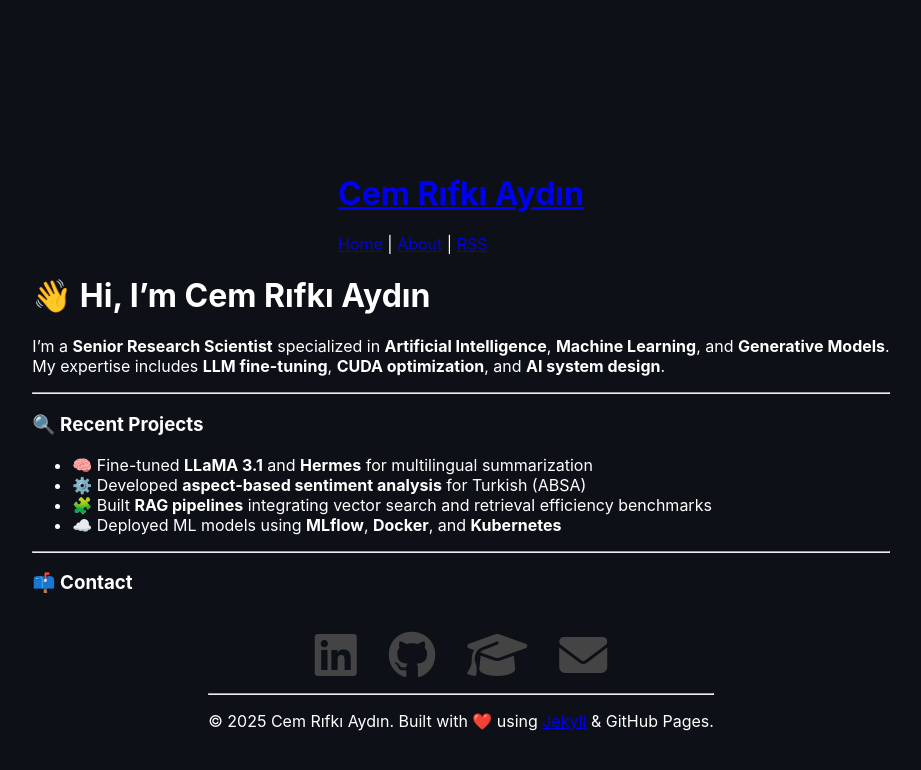
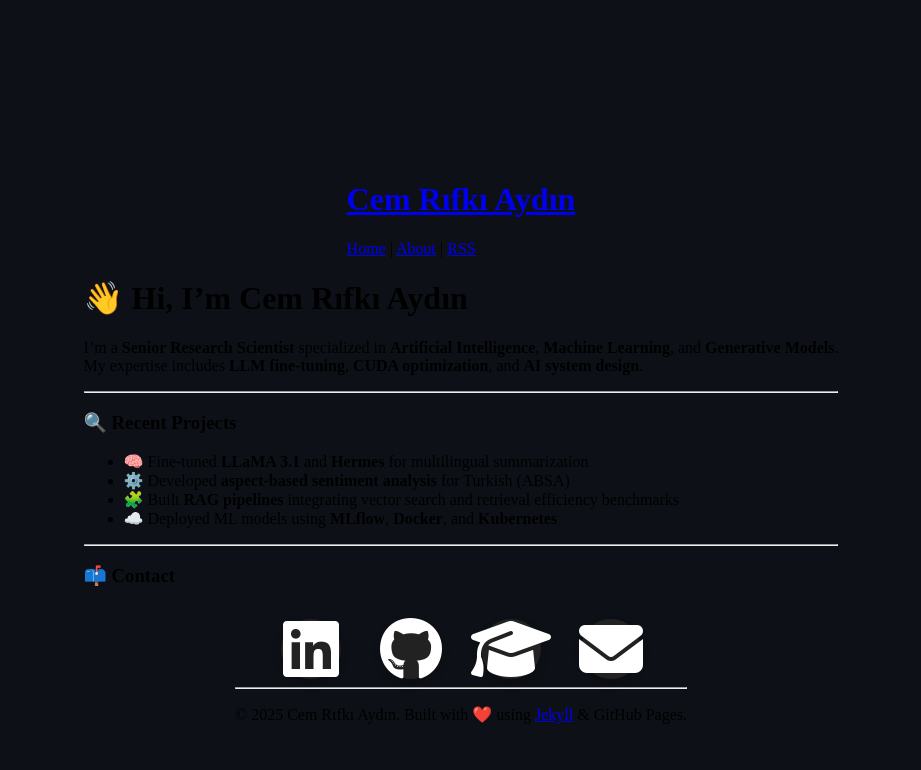
Before and after one commit to cemrifki/cemrifki.github.io, a Jekyll site: the page built from index.md, in a window 1280 px wide. Shown: the top 770 px of the page, without its empty margins (179-1100 px from the left). Built offline with Jekyll 4.4.1, drawn with Linux system fonts in a browser that asks for light colours.

Commit message:
Updated the .css file a bit further.

```diff
--- a/assets/css/style.css
+++ b/assets/css/style.css
@@ -1,27 +1,33 @@
 body {
-  font-family: 'Inter', sans-serif;
-  background-color: #0d1117;
-  color: #fff;
   display: flex;
   flex-direction: column;
   align-items: center;
   justify-content: center;
-  height: 100vh;
+  min-height: 100vh;
   margin: 0;
+  background-color: #0d1117;
 }
 
 .contact-icons {
   display: flex;
   justify-content: center;
-  gap: 2rem;
+  align-items: center; /* vertical alignment */
+  gap: 2.5rem; /* space between icons */
   margin-top: 2rem;
 }
 
 .icon {
-  font-size: 3rem;
-  color: #444;
+  font-size: 4rem; /* bigger icons */
+  width: 60px;    /* uniform square size */
+  height: 60px;
+  display: flex;
+  justify-content: center;
+  align-items: center;
+  border-radius: 50%; /* circular buttons */
+  background-color: #222; /* dark background for contrast */
+  color: #fff;
   text-decoration: none;
-  transition: transform 0.2s ease, color 0.2s ease;
+  transition: transform 0.2s, background-color 0.2s, color 0.2s;
 }
 
 .icon:hover {
@@ -29,17 +35,21 @@ body {
 }
 
 .icon.github:hover {
-  color: #24292e;
+  background-color: #24292e;
 }
 
 .icon.linkedin:hover {
-  color: #0077b5;
+  background-color: #0077b5;
 }
 
 .icon.scholar:hover {
-  color: #4285f4;
+  background-color: #4285f4;
 }
 
 .icon.email:hover {
-  color: #d93025;
+  background-color: #d93025;
 }
+
+.icon {
+  box-shadow: 0 4px 8px rgba(0,0,0,0.3);
+}
```
